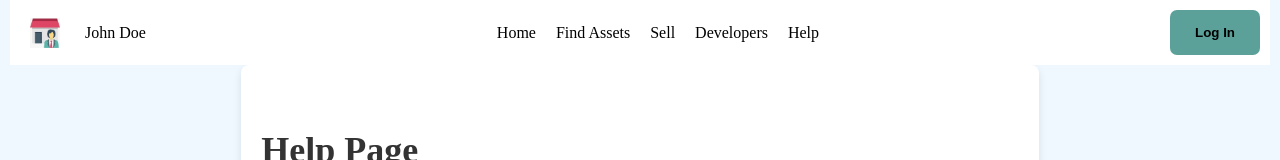
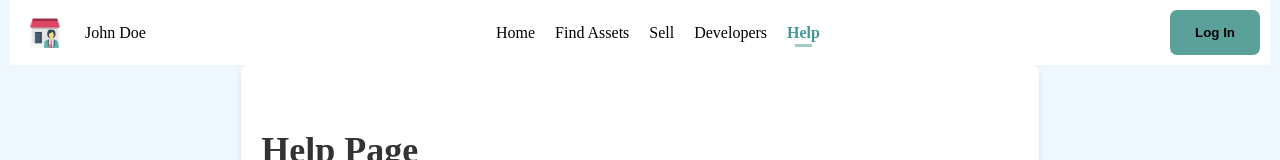
Before and after one commit to Ahmedki1l/Property-AI-Connect-FrontEnd, a React (Vite) app in the folder Project/PAC-FrontEnd/: page /help in a window 1280 px wide. Shown: the top 160 px of the page. Built offline with nearby package versions, Linux system fonts and the light colour scheme.

Commit message:
Update NavBar.jsx to include link for login page

```diff
--- a/Project/PAC-FrontEnd/src/components/NavBar.jsx
+++ b/Project/PAC-FrontEnd/src/components/NavBar.jsx
@@ -44,14 +44,21 @@ const NavBar = () => {
         >
           Developers
         </Link>
-        <a href="#" className="nav-link">
+        <Link
+          to="/help"
+          className={`nav-link ${
+            location.pathname === "/help" ? "selected" : ""
+          }`}
+        >
           Help
-        </a>
+        </Link>
       </div>
       <div className="right">
-        <button className="login-button">
-          <strong>Log In</strong>
-        </button>
+        <Link to="/login">
+          <button className="login-button">
+            <strong>Log In</strong>
+          </button>
+        </Link>
       </div>
     </div>
   );
```
